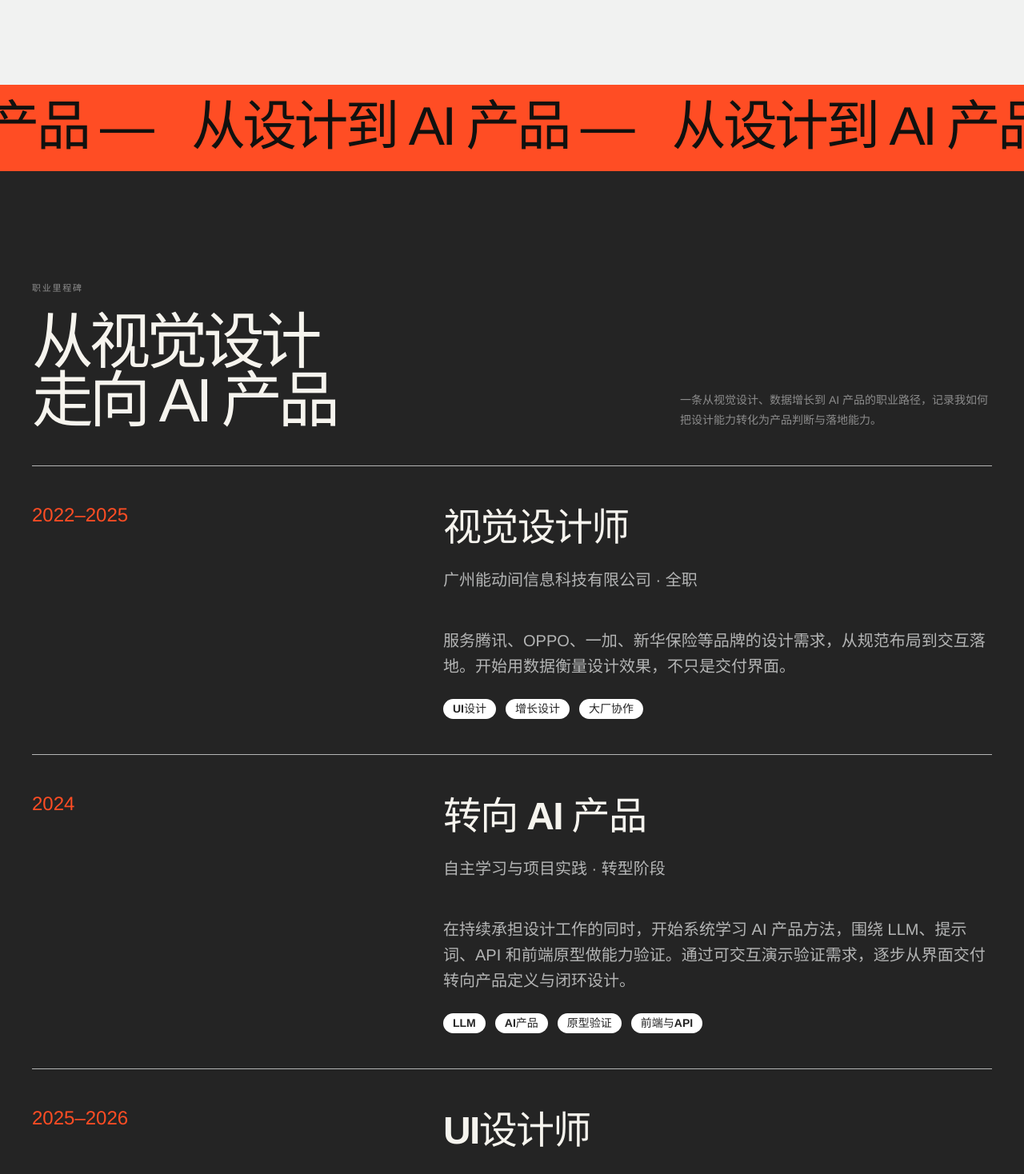
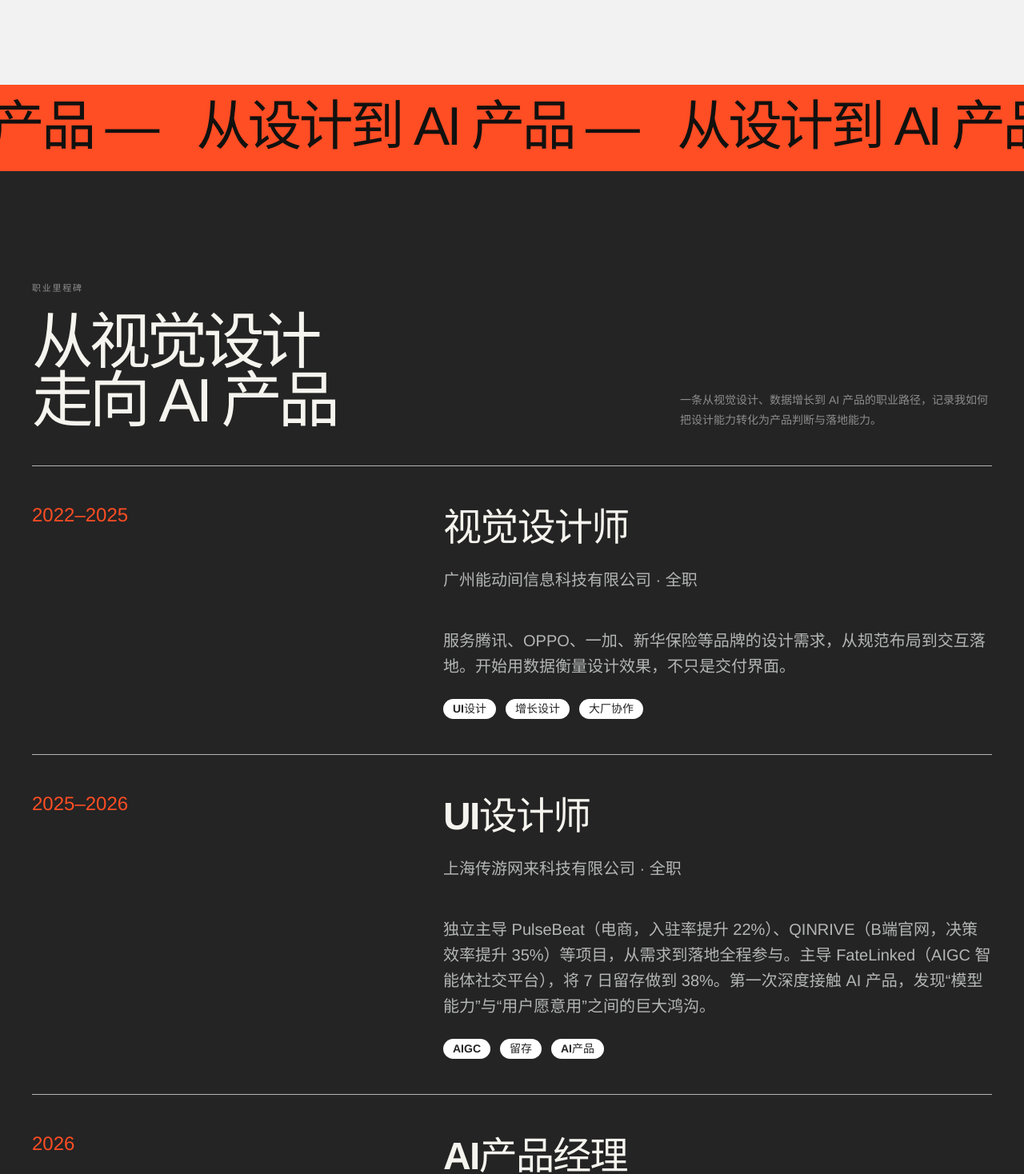
Before and after one commit to Miaaaa857/profile, a React (Vite) app: page /about in a window 1280 px wide. Shown: the part 3000-4468 px from the top of the page at 80% size. Built offline with nearby package versions, Linux system fonts and the light colour scheme; a web font is replaced by a local one.

Commit message:
Remove 2024 career milestone

```diff
--- a/src/components/AelixaAbout.jsx
+++ b/src/components/AelixaAbout.jsx
@@ -30,13 +30,6 @@ const career = [
     company: '广州能动间信息科技有限公司 · 全职',
     text: '服务腾讯、OPPO、一加、新华保险等品牌的设计需求，从规范布局到交互落地。开始用数据衡量设计效果，不只是交付界面。',
     tags: ['UI设计', '增长设计', '大厂协作'],
-  },
-  {
-    year: '2024',
-    role: '转向 AI 产品',
-    company: '自主学习与项目实践 · 转型阶段',
-    text: '在持续承担设计工作的同时，开始系统学习 AI 产品方法，围绕 LLM、提示词、API 和前端原型做能力验证。通过可交互演示验证需求，逐步从界面交付转向产品定义与闭环设计。',
-    tags: ['LLM', 'AI产品', '原型验证', '前端与API'],
   },
   {
     year: '2025–2026',
--- a/src/styles/global.css
+++ b/src/styles/global.css
@@ -391,7 +391,7 @@ i { font-style: normal; }
 .aa-career-card { padding: 44px 0; display: grid; grid-template-columns: minmax(180px, 1fr) minmax(0, 686px); column-gap: 80px; align-items: start; border-top: 1px solid #b4b5b5; background: #242424; position: sticky; top: 100px; }
 .aa-career-card:nth-child(2) { top: 120px; }
 .aa-career-card:nth-child(3) { top: 140px; }
-.aa-career-card:nth-child(4) { top: 0; border-bottom: 1px solid #b4b5b5; }
+.aa-career-card:last-child { top: 0; border-bottom: 1px solid #b4b5b5; }
 .aa-career-card__year { color: var(--accent); font-size: 24px; line-height: 1.5; }
 .aa-career-card__main { grid-column: 2; width: 100%; max-width: 511px; }
 .aa-career-card__main h3 { font-size: 48px; line-height: 1.4; letter-spacing: -.035em; font-weight: 600; }
```
